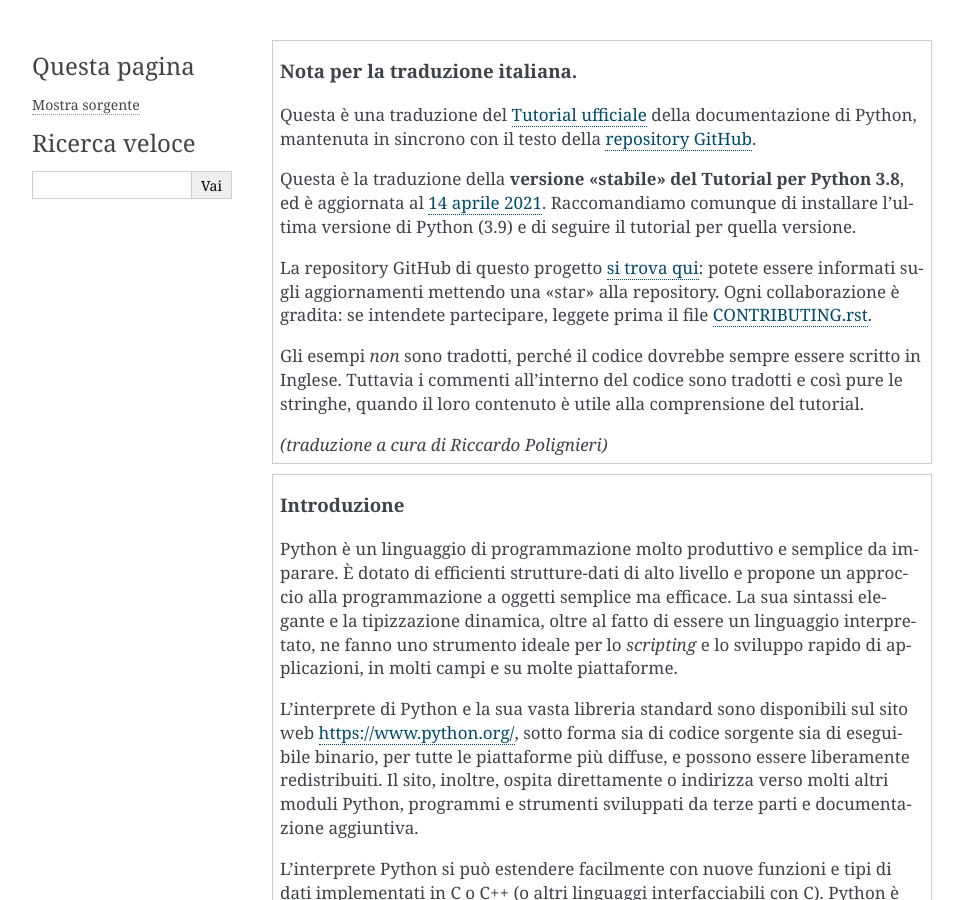
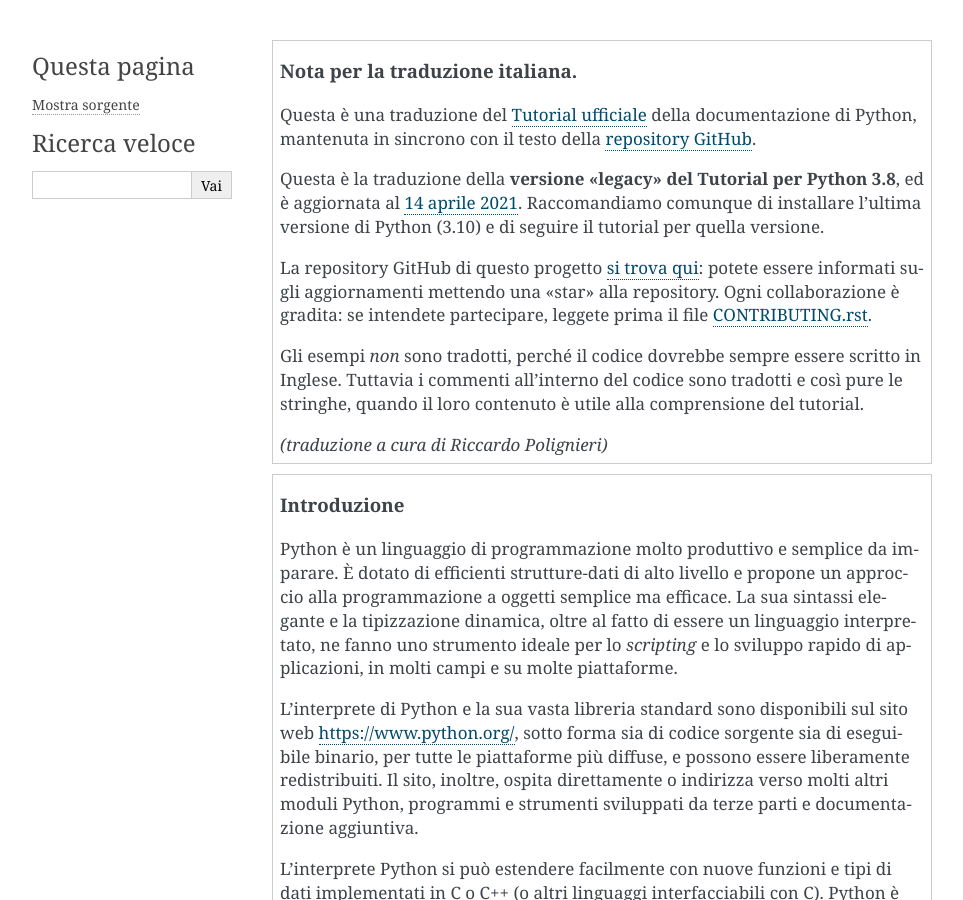
Before and after one commit to ricpol/pytutorial-it, a Sphinx documentation site: the page built from tutorial/source/appetite.rst, in a window 1280 px wide and 900 px high. Shown: the whole window, without its empty margins (148-1111 px from the left). Built offline with Sphinx 7.4.7, drawn with Linux system fonts in a browser that asks for light colours.

Commit message:
python 3.10 is here

```diff
--- a/tutorial/source/appetite.rst
+++ b/tutorial/source/appetite.rst
@@ -6,10 +6,10 @@
     della documentazione di Python, mantenuta in sincrono con il testo della
     `repository GitHub <https://github.com/python/cpython/tree/3.8/Doc/tutorial>`_.
 
-    Questa è la traduzione della **versione "stabile" del Tutorial per Python
+    Questa è la traduzione della **versione "legacy" del Tutorial per Python
     3.8**, ed è aggiornata al
     `14 aprile 2021 <https://github.com/python/cpython/commits/3.8/Doc/tutorial>`_.
-    Raccomandiamo comunque di installare l'ultima versione di Python (3.9)
+    Raccomandiamo comunque di installare l'ultima versione di Python (3.10)
     e di seguire il tutorial per quella versione.
 
     La repository GitHub di questo progetto
```
